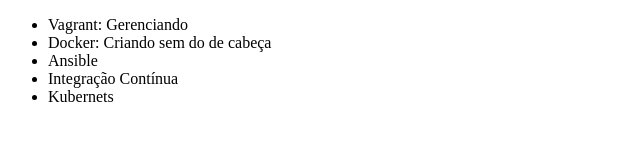
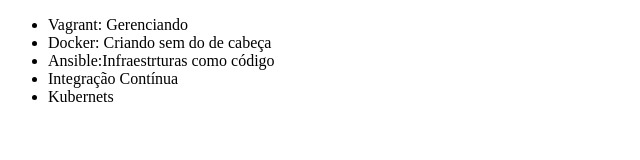
Before and after one commit to HenriqueDapont/alura-git, a plain HTML site: page index.html in a window 1280 px wide. Shown: the whole page, without its empty margins (0-640 px from the left). Drawn offline with Linux system fonts and the light colour scheme.

Commit message:
Mudando o nome do curso de Ansible

```diff
--- a/index.html
+++ b/index.html
@@ -8,7 +8,7 @@
     <ul>
         <li>Vagrant: Gerenciando</li>
         <li>Docker: Criando sem do de cabeça</li>
-        <li>Ansible</li>
+        <li>Ansible:Infraestrturas como código</li>
         <li>Integração Contínua</li>
         <li>Kubernets</li>
     </ul>
```
